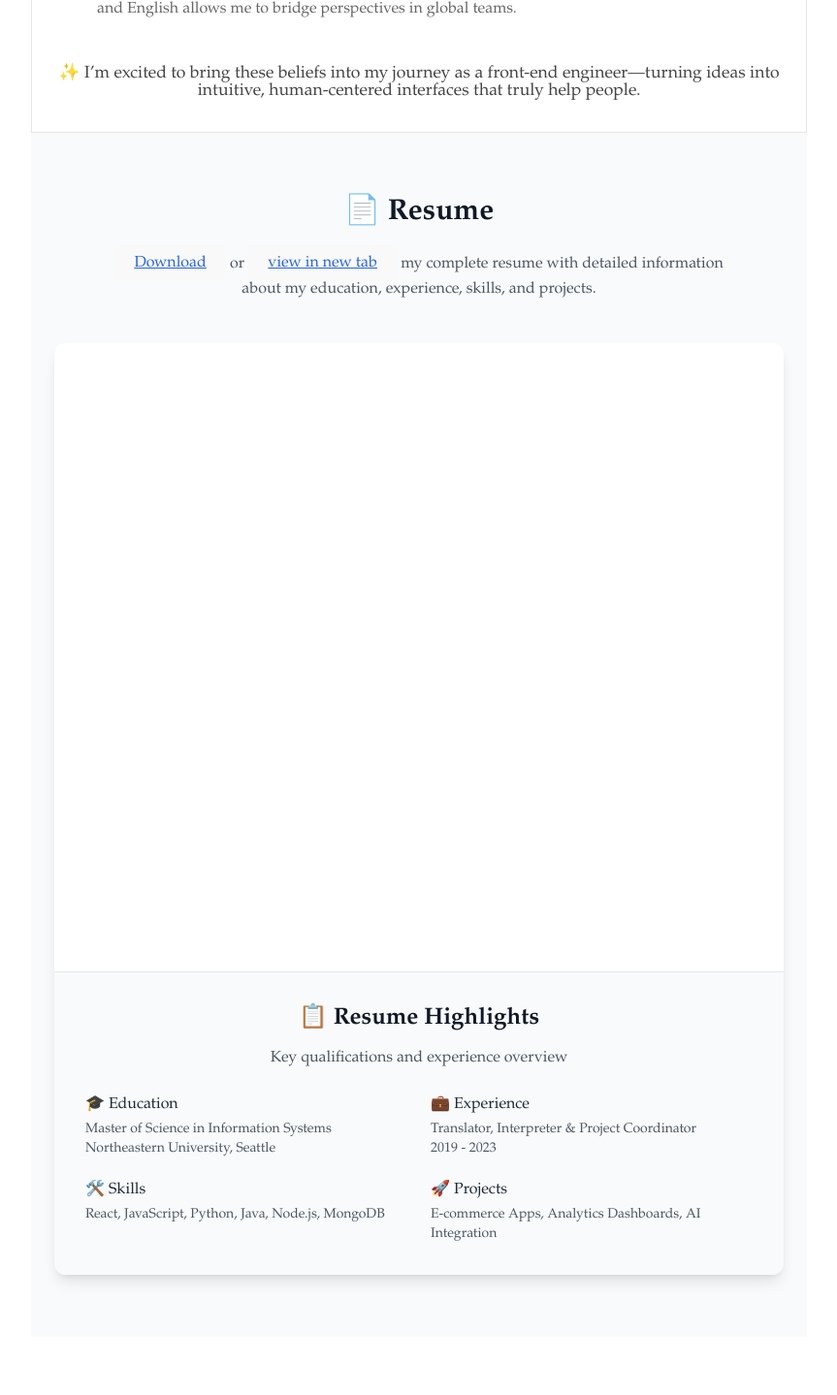
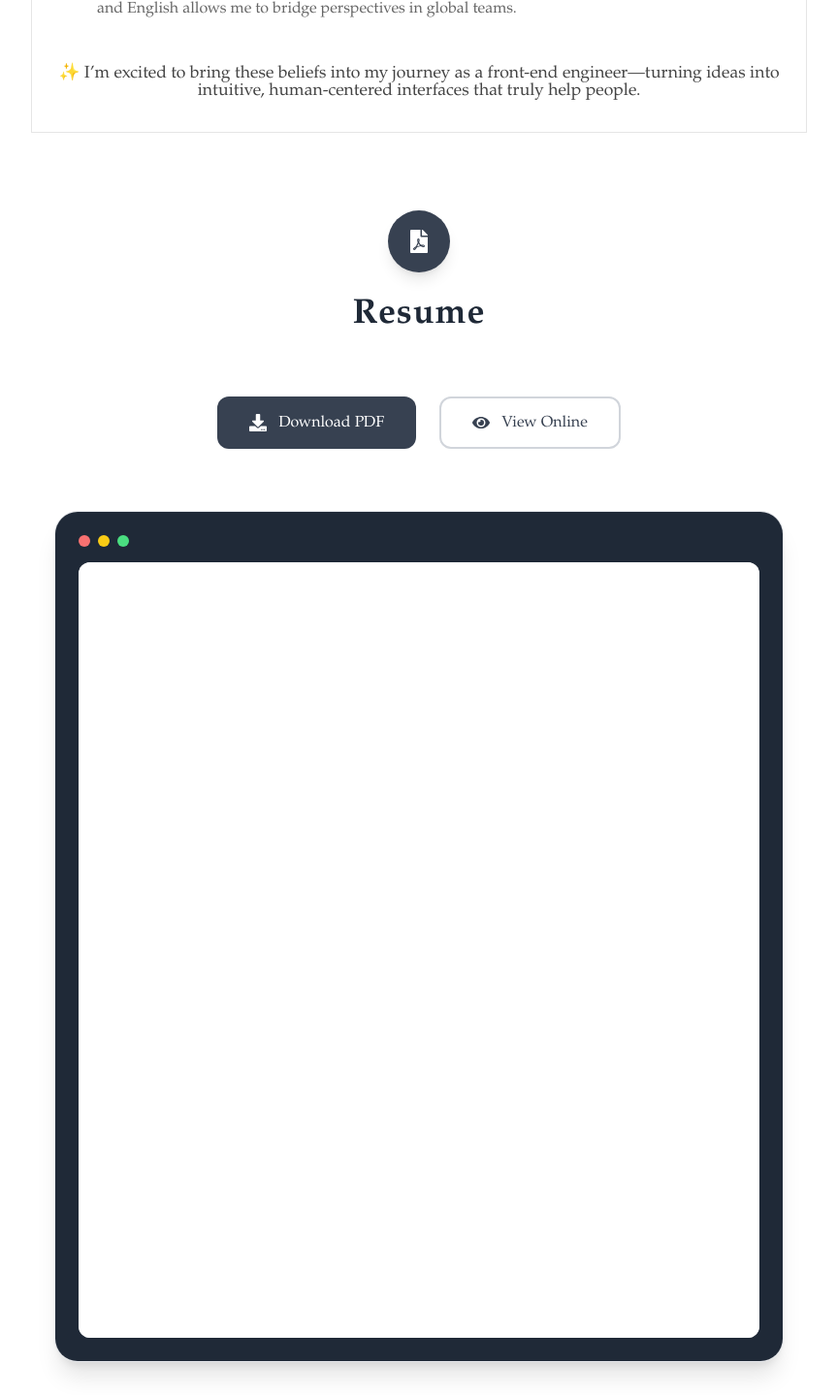
Before and after one commit to cih-lian-liao/portfolio-site, a React (Vite) app: page /#contact in a window 1280 px wide. Shown: the part 6300-7739 px from the top of the page at 97% size, without its empty margins (208-1071 px from the left). Built offline with nearby package versions, Linux system fonts and the light colour scheme.

Commit message:
adjust resume section details

```diff
--- a/src/components/Resume/Resume.jsx
+++ b/src/components/Resume/Resume.jsx
@@ -19,82 +19,55 @@ export default function Resume() {
   };
 
   return (
-    <section id="resume" className="bg-gray-50 py-16 px-6">
-      <div className="max-w-4xl mx-auto">
+    <section id="resume" className="bg-gradient-to-br from-gray-50 to-gray-100 py-20 px-6">
+      <div className="max-w-5xl mx-auto">
         {/* Header */}
-        <div className="text-center mb-12">
-          <h2 className="text-3xl font-bold text-gray-900 mb-4">
-            📄 Resume
+        <div className="text-center mb-16">
+          <div className="inline-flex items-center justify-center w-16 h-16 bg-gray-700 rounded-full mb-6 shadow-lg">
+            <FaFilePdf className="text-white text-2xl" />
+          </div>
+          <h2 className="text-4xl font-semibold text-gray-800 mb-4 tracking-wide">
+            Resume
           </h2>
-          <p className="text-gray-600 max-w-2xl mx-auto">
+        </div>
+
+        {/* Action Buttons */}
+        <div className="flex justify-center gap-6 mb-16">
           <button
             onClick={handleDownload}
-              className="text-blue-600 hover:text-blue-800 underline"
+            className="group flex items-center gap-3 px-8 py-4 bg-gray-700 text-white rounded-xl font-medium transition-all duration-500 hover:bg-gray-600 hover:scale-102 hover:shadow-lg"
           >
-              Download
+            <FaDownload className="text-lg" />
+            <span>Download PDF</span>
           </button>
-            {' '}or{' '}
           <button
             onClick={handleViewPDF}
-              className="text-blue-600 hover:text-blue-800 underline"
+            className="group flex items-center gap-3 px-8 py-4 bg-white text-gray-700 border-2 border-gray-300 rounded-xl font-medium transition-all duration-500 hover:bg-gray-50 hover:border-gray-400 hover:scale-102 hover:shadow-lg"
           >
-              view in new tab
+            <FaEye className="text-lg" />
+            <span>View Online</span>
           </button>
-            {' '}my complete resume with detailed information about my education, experience, skills, and projects.
-          </p>
         </div>
 
         {/* Resume Preview Card */}
-        <div className="bg-white rounded-xl shadow-lg overflow-hidden">
-          {/* PDF Embed or Preview */}
-          <div className="p-6">
-            <div className="bg-gray-100 rounded-lg overflow-hidden">
+        <div className="bg-white rounded-3xl shadow-xl overflow-hidden border border-gray-200">
           {/* PDF Embed */}
+          <div className="relative">
+            <div className="bg-gray-800 p-6">
+              <div className="flex items-center gap-2 mb-4">
+                <div className="w-3 h-3 bg-red-400 rounded-full"></div>
+                <div className="w-3 h-3 bg-yellow-400 rounded-full"></div>
+                <div className="w-3 h-3 bg-green-400 rounded-full"></div>
+              </div>
+              <div className="bg-gray-100 rounded-xl overflow-hidden shadow-inner">
                 <iframe
                   src={`${resumePDF}#toolbar=0&navpanes=0&scrollbar=0`}
                   width="100%"
-                height="600"
+                  height="800"
                   title="Resume PDF"
                   className="border-0"
-                style={{ minHeight: '600px' }}
+                  style={{ minHeight: '800px' }}
                 />
-            </div>
-          </div>
-
-          {/* Resume Highlights */}
-          <div className="bg-gray-50 p-8 border-t">
-            <div className="text-center mb-8">
-              <h3 className="text-2xl font-bold text-gray-900 mb-4">📋 Resume Highlights</h3>
-              <p className="text-gray-600">
-                Key qualifications and experience overview
-              </p>
-            </div>
-            <div className="grid md:grid-cols-2 gap-6">
-              <div>
-                <h5 className="font-medium text-gray-800 mb-2">🎓 Education</h5>
-                <p className="text-gray-600 text-sm">
-                  Master of Science in Information Systems<br />
-                  Northeastern University, Seattle
-                </p>
-              </div>
-              <div>
-                <h5 className="font-medium text-gray-800 mb-2">💼 Experience</h5>
-                <p className="text-gray-600 text-sm">
-                  Translator, Interpreter & Project Coordinator<br />
-                  2019 - 2023
-                </p>
-              </div>
-              <div>
-                <h5 className="font-medium text-gray-800 mb-2">🛠️ Skills</h5>
-                <p className="text-gray-600 text-sm">
-                  React, JavaScript, Python, Java, Node.js, MongoDB
-                </p>
-              </div>
-              <div>
-                <h5 className="font-medium text-gray-800 mb-2">🚀 Projects</h5>
-                <p className="text-gray-600 text-sm">
-                  E-commerce Apps, Analytics Dashboards, AI Integration
-                </p>
               </div>
             </div>
           </div>
```
Lines whose indentation alone changed are shown as unchanged.
